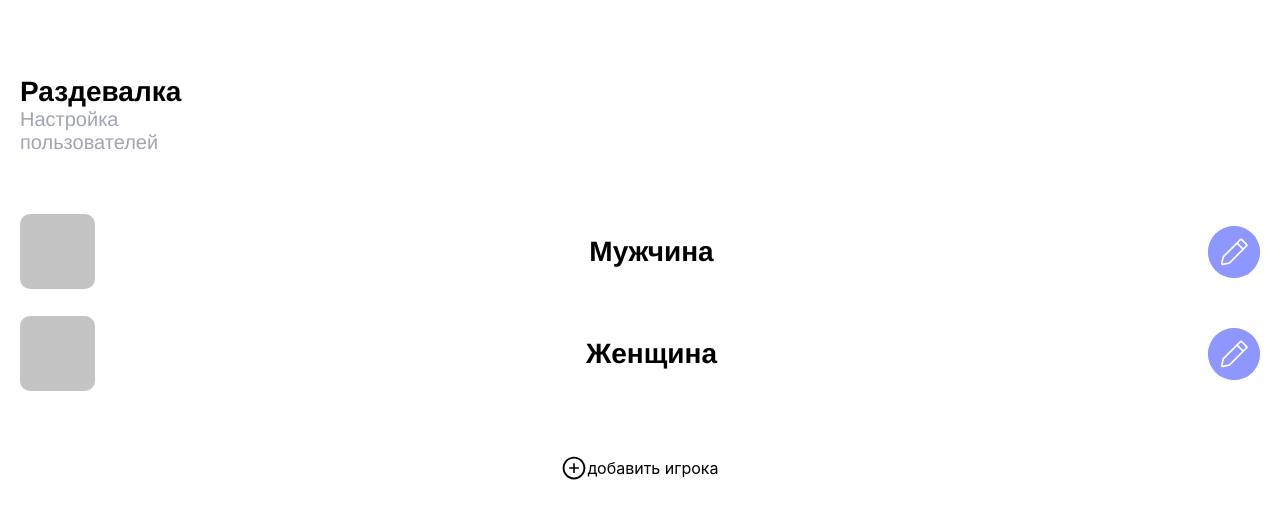
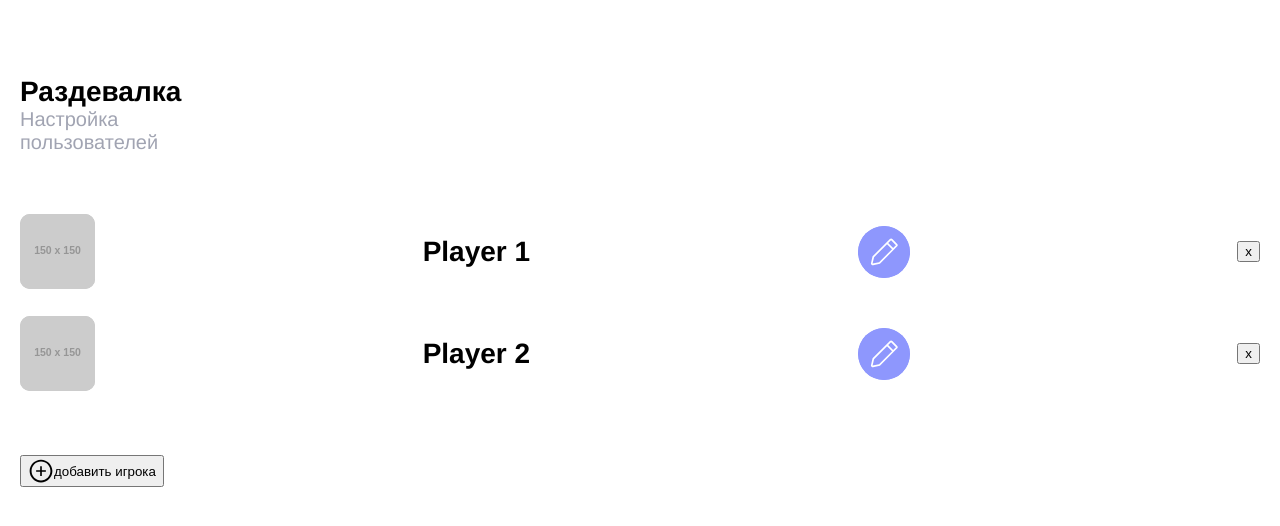
Before and after one commit to hardzeichyksiarhei/old.guess-word, a React (Create React App) app: page /settings in a window 1280 px wide. Shown: the top 526 px of the page. Built offline with nearby package versions, Linux system fonts and the light colour scheme.

Commit message:
feat: add delete player

```diff
--- a/src/pages/Settings.jsx
+++ b/src/pages/Settings.jsx
@@ -1,13 +1,28 @@
-import React, {useState} from 'react'
-import {connect} from 'react-redux'
-import '../assets/sass/setup.sass'
+import React from 'react'
+import { useDispatch, useSelector } from 'react-redux'
+
+import * as playerActions from '../store/actions/players'
+import playerSelectors from '../store/selectors/players'
+
 import edit from '../assets/edit.svg'
 import plus from '../assets/plus.svg'
 
-const Setup = (props) => {
-    const {initialPlayers} = props
-    //const [players, setPlayers] = useState(initialPlayers)
-    const players = ["Мужчина", "Женщина"];
+import '../assets/sass/setup.sass'
+
+const Settings = () => {
+    const dispatch = useDispatch();
+    const players = useSelector(playerSelectors.players)
+
+    const handleClickAddPlayer = () => {
+      dispatch(playerActions.addPlayer({
+        name: `New player`,
+        avatar: 'https://via.placeholder.com/150'
+      }))
+    }
+
+    const handleClickDeletePlayer = (player) => {
+      dispatch(playerActions.deletePlayer(player.id))
+    }
 
     return (
       <div className="setup-container">
@@ -15,28 +30,26 @@ const Setup = (props) => {
         <div className="setup-description">Настройка пользователей</div>
         <div className="setup-players-list">
           {players.map((player) => (
-          <div className="setup-players-list-item">
-            <div className="setup-players-list-item-photo"></div>
-            <div className="setup-players-list-item-name">{player}</div>
+            <div className="setup-players-list-item" key={player.id}>
+              <img className="setup-players-list-item-photo" src={player.avatar} alt="" />
+              <span className="setup-players-list-item-name">{player.name}</span>
               <img
                 src={edit}
                 alt="logo"
                 className="setup-players-list-item-edit-button"
-            ></img>
+              />
+
+              <button onClick={() => handleClickDeletePlayer(player)}>x</button>
             </div>
           ))}
         </div>
 
-      <div className="setup-players-add-item">
+        <button className="setup-players-add-item" onClick={handleClickAddPlayer}>
           <img width="26px" height="26px" src={plus} alt="logo"></img>
           добавить игрока
-      </div>
+        </button>
       </div>
     )
 }
 
-const mapStateToProps = state => ({
-    initialPlayers: state.players
-})
-
-export default connect(mapStateToProps)(Setup)
+export default Settings
--- a/src/store/actions/players.js
+++ b/src/store/actions/players.js
@@ -1,7 +1,12 @@
-import * as types from "../types/game";
+import * as types from "../types/players";
 
 // Plaayers
 export const addPlayer = (player) => ({
   type: types.ADD_PLAYER,
   payload: { player },
 });
+
+export const deletePlayer = (playerId) => ({
+  type: types.DELETE_PLAYER,
+  payload: { playerId },
+});
--- a/src/store/reducers/players.js
+++ b/src/store/reducers/players.js
@@ -1,25 +1,25 @@
 import { v4 as uuid } from "uuid";
 
-import * as types from "../types/game";
+import * as types from "../types/players";
 
 const initialState = {
   players: [
-    // {
-    //   id: 1,
-    //   name: "",
-    //   avatar: "",
-    //   score: 1,
-    //   time: 360,
-    //   weight: 20,
-    // },
-    // {
-    //   id: 2,
-    //   name: "",
-    //   avatar: "",
-    //   score: 1,
-    //   time: 360,
-    //   weight: 20,
-    // },
+    {
+      id: uuid(),
+      name: "Player 1",
+      avatar: "https://via.placeholder.com/150",
+      score: 1,
+      time: 1,
+      weight: 1,
+    },
+    {
+      id: uuid(),
+      name: "Player 2",
+      avatar: "https://via.placeholder.com/150",
+      score: 1,
+      time: 1,
+      weight: 1,
+    },
   ],
 };
 
@@ -30,7 +30,7 @@ const reducer = (state = initialState, action) => {
       return {
         ...state,
         players: [
-          ...state.player,
+          ...state.players,
           {
             ...action.payload.player,
             id: uuid(),
@@ -42,6 +42,16 @@ const reducer = (state = initialState, action) => {
       };
     }
 
+    // Delete player
+    case types.DELETE_PLAYER: {
+      return {
+        ...state,
+        players: state.players.filter(
+          (player) => player.id !== action.payload.playerId
+        ),
+      };
+    }
+
     default:
       return state;
   }
--- a/src/store/types/players.js
+++ b/src/store/types/players.js
@@ -1 +1,2 @@
 export const ADD_PLAYER = "PLAYERS/ADD_PLAYER";
+export const DELETE_PLAYER = "PLAYERS/DELETE_PLAYER";
```
Lines whose indentation alone changed are shown as unchanged.
